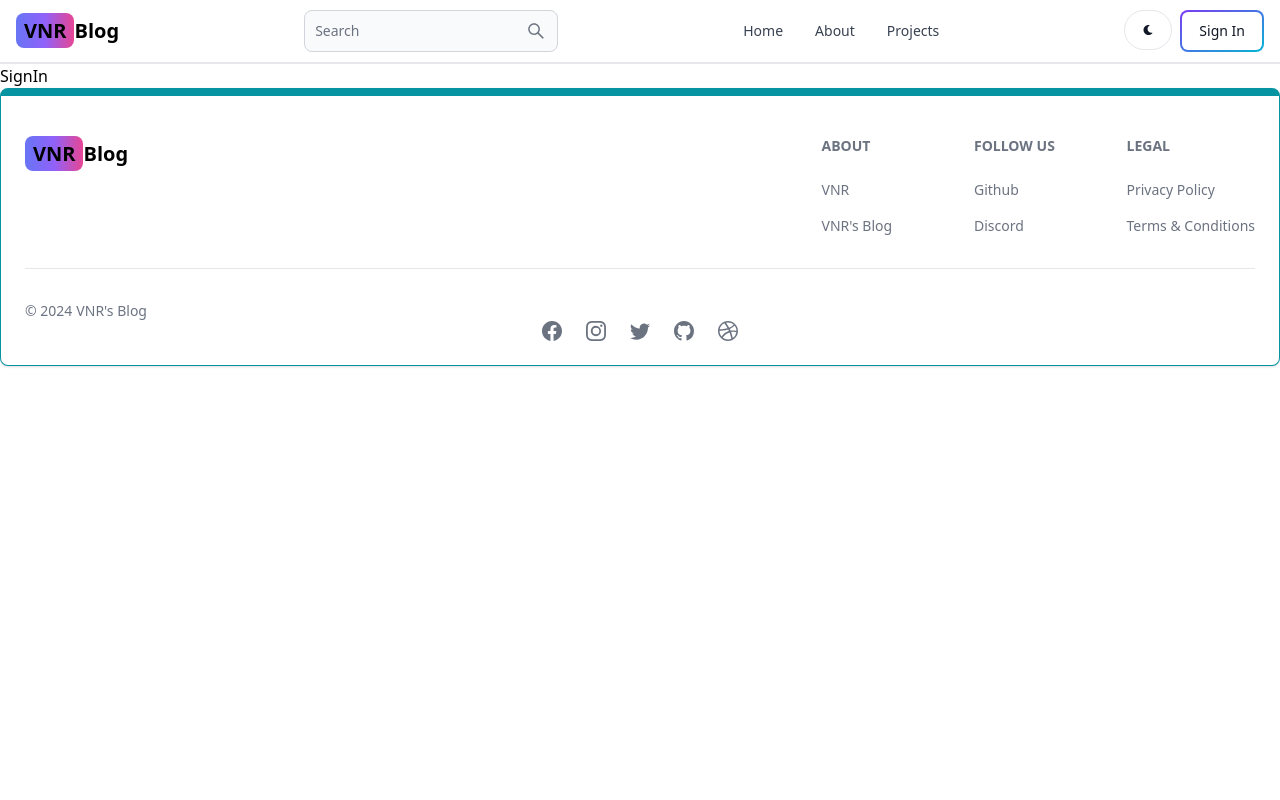
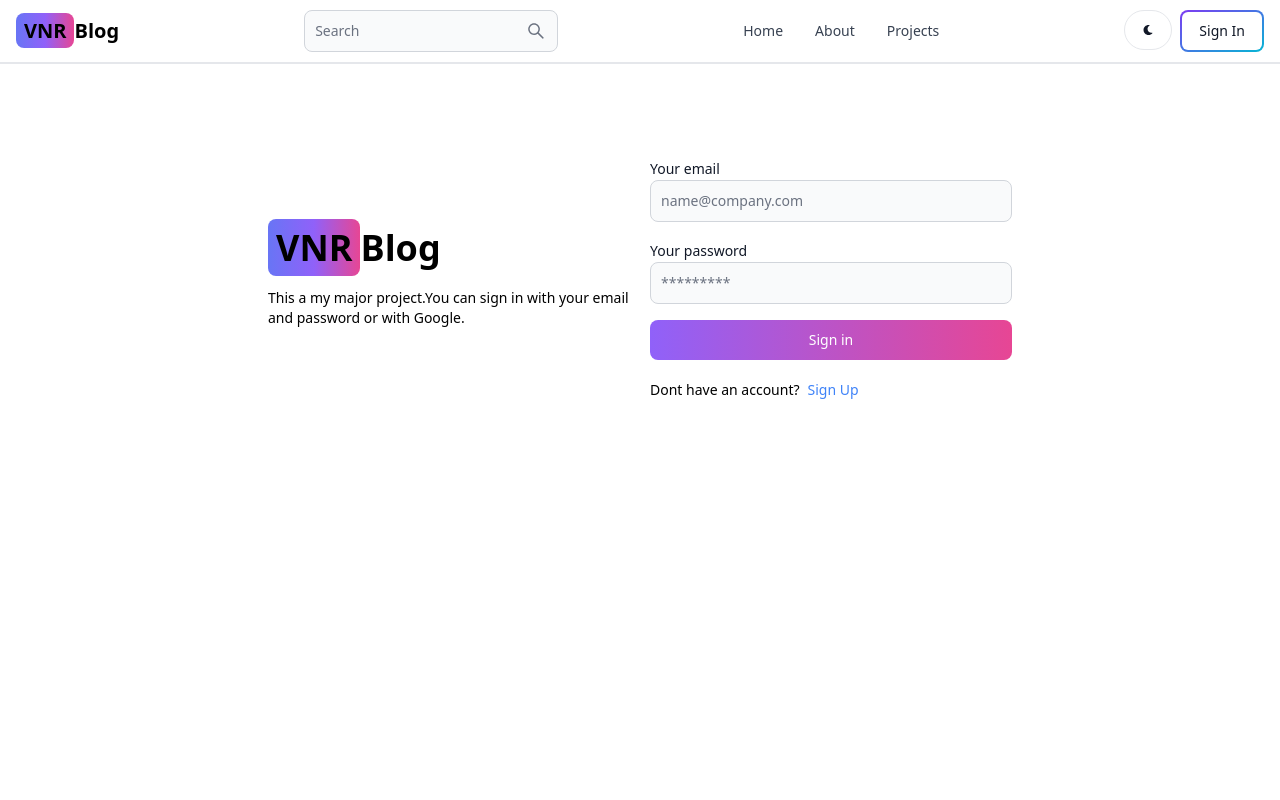
Before and after one commit to Manvith-cpu/VNR-Things, a React (Vite) app in the folder client/: page /sign-in in a window 1280 px wide. Shown: the top 800 px of the page. Built offline with nearby package versions, Linux system fonts and the light colour scheme.

Commit message:
complete signin page functionality

```diff
--- a/client/src/pages/SignIn.jsx
+++ b/client/src/pages/SignIn.jsx
@@ -1,9 +1,94 @@
 import React from 'react'
+import {Link,useNavigate} from 'react-router-dom'
+import {Alert, Button, Label, Spinner, TextInput} from 'flowbite-react'
+import { useState } from 'react';
 
 export default function SignIn() {
+  const [formData,setFormData]=useState({});
+  const [errorMessage,setErrorMessage] = useState(null);
+  const [loading,setLoading] = useState(false);
+  const navigate=useNavigate();
+  const handleChange=(e)=>{
+    setFormData({...formData,[e.target.id]:e.target.value.trim()});
+  };
+  const handleSubmit=async(e)=>{
+    e.preventDefault();
+    if(!formData.password || !formData.email){
+      return setErrorMessage('Please fill out all required fields');
+    }
+    try{
+      setLoading(true);
+      setErrorMessage(null);
+      const res=await fetch('/api/auth/signin',{
+        method:'POST',
+        headers:{
+          'Content-Type':'application/json'
+        },
+        body:JSON.stringify(formData),
+      });
+      const data=await res.json();
+      if(data.success===false){
+        return setErrorMessage(data.message);
+      }
+      setLoading(false);
+      if(res.ok){
+        navigate('/');
+      }
+    }catch(error){
+      setErrorMessage(error.message);
+      setLoading(false);
+    }
+  };
   return (
-    <h1>
-      SignIn
-    </h1>
+    <div className='min-h-screen mt-20'>
+      <div className='flex p-3 max-w-3xl mx-auto flex-col md:flex-row md:items-center gap-5'>
+        {/* left */}
+        <div className='flex-1'>
+        <Link to="/" className='font-bold dark:text-white text-4xl'>
+        <span className='px-2 py-1 bg-gradient-to-r from-indigo-500 via-purple-500 to-pink-500 rounded-lg'>VNR</span>
+        Blog
+        </Link>
+        <p className='text-sm mt-5'>
+          This a my major project.You can sign in with your email and password or with Google.
+        </p>
+        </div>
+        {/* right */}
+        <div className='flex-1'>
+          <form className='flex flex-col gap-4' onSubmit={handleSubmit}>
+            <div className=''>
+              <Label value='Your email'/>
+              <TextInput type='email' placeholder='name@company.com' id='email' onChange={handleChange}/>
+            </div>
+            <div className=''>
+              <Label value='Your password'/>
+              <TextInput type='password' placeholder='*********' id='password' onChange={handleChange}/>
+            </div>
+            <Button gradientDuoTone='purpleToPink' type='submit' disabled={loading}>
+              {
+                loading ?(
+                  <>
+                  <Spinner size='sm' />
+                  <span className='pl-3'>Loading...</span>
+                  </>
+                ):'Sign in'
+              }
+            </Button>
+          </form>
+          <div className='flex gap-2 text-sm mt-5'>
+            <span>Dont have an account?</span>
+            <Link to='/sign-up' className='text-blue-500'>
+              Sign Up
+            </Link>
+          </div>
+          {
+            errorMessage && (
+              <Alert className='mt-5' color='failure'>
+              {errorMessage}
+              </Alert>
+            )
+          }
+        </div>
+      </div>
+    </div>
   )
 }
```
